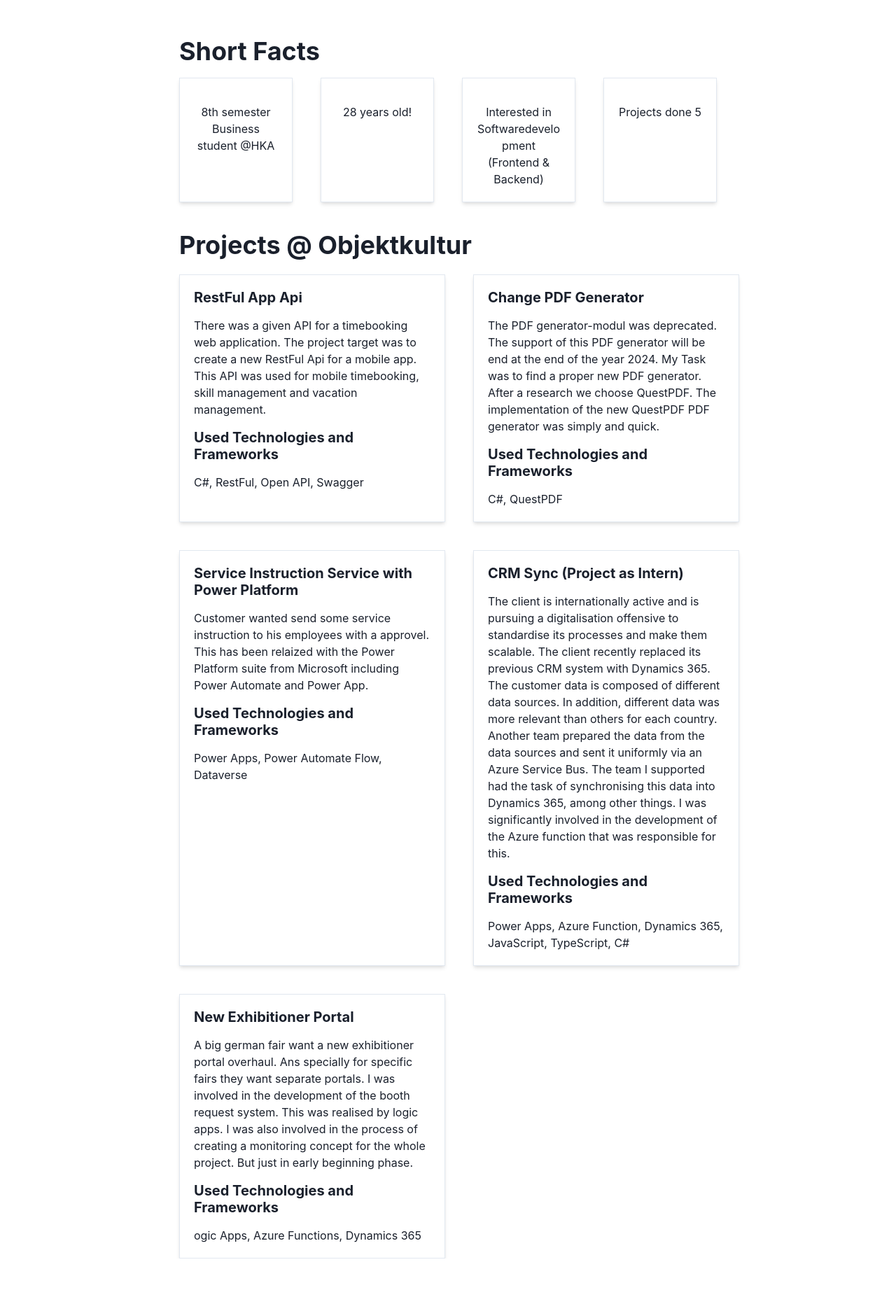
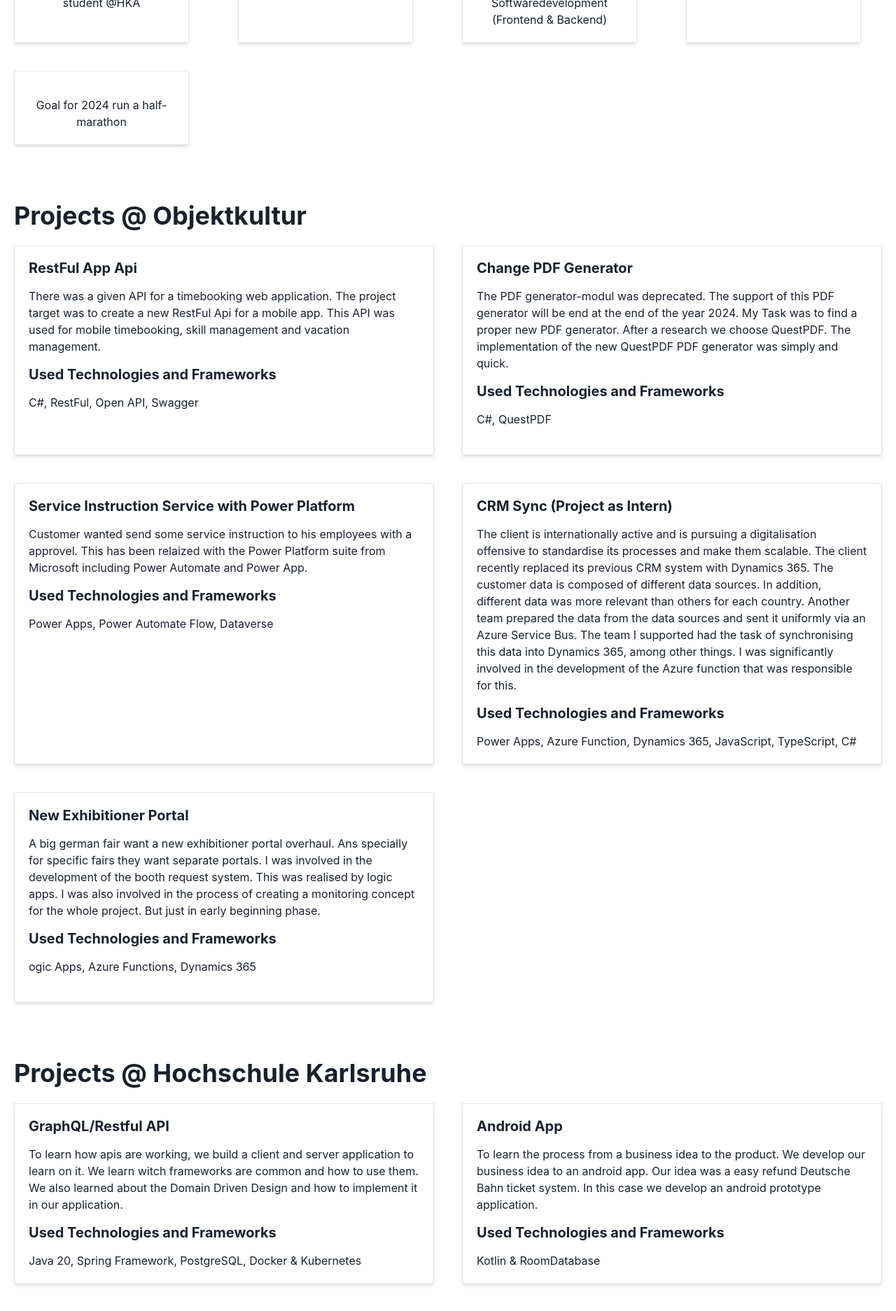
Before and after one commit to FabianFSA/MyPortfolio, a Next.js app: page / in a window 1280 px wide. Shown: the part 820-2693 px from the top of the page at 70% size. Before the commit the page ends 2618 px from the top, so only its background shows below. Built offline with nearby package versions, Linux system fonts and the light colour scheme.

Commit message:
add schoolprojects add responsiv grids

```diff
--- a/components/AboutMe.tsx
+++ b/components/AboutMe.tsx
@@ -16,18 +16,19 @@ const Facts: React.FC<{ desc: string } & BoxProps> = ({ desc, ...rest }) => (
 )
 
 const AboutMe: React.FC = () => (
-  <Box width="100%" mb={10}>
+  <Box width="100%" mb={10} p={5}>
     <Heading fontSize="12.5rem" mb="10vh">
       Hi,
       <br />
       I´m Fabian!
     </Heading>
-    <Heading mb={4}>Short Facts</Heading>
-    <SimpleGrid columns={4} spacing={10}>
+    <Heading mb={4}>Short Facts About Me</Heading>
+    <SimpleGrid minChildWidth="250px" spacing={10}>
       <Facts desc="8th semester Business student @HKA" />
       <Facts desc="28 years old!" />
       <Facts desc="Interested in Softwaredevelopment (Frontend & Backend)" />
-      <Facts desc="Projects done 5" />
+      <Facts desc="Hiking and Karting" />
+      <Facts desc='Goal for 2024 run a half-marathon' />
     </SimpleGrid>
   </Box>
 )
--- a/components/NavBar.tsx
+++ b/components/NavBar.tsx
@@ -2,15 +2,16 @@ import { HStack } from '@chakra-ui/react'
 import { EmailIcon } from '@chakra-ui/icons'
 import React from 'react'
 
-const handleEmail = () => { // eslint-disable-line @typescript-eslint/explicit-function-return-type
-  const emailAddress = 'test-email@gmail.com'
+const handleEmail = () => {
+  // eslint-disable-line @typescript-eslint/explicit-function-return-type
+  const emailAddress = 'sauerfabian.safa@gmail.com'
   const subject = 'Contact via Portvoliowebsite'
 
   window.location.href = `mailto:${emailAddress}?subject=${subject}`
 }
 
 const NavBar: React.FC = () => (
-  <HStack width="100%" mb={10}>
+  <HStack justify="flex-end" width="100%" mb={10} p={5}>
     <EmailIcon cursor="pointer" onClick={handleEmail} boxSize={'2em'} />
   </HStack>
 )
--- a/components/Projects.tsx
+++ b/components/Projects.tsx
@@ -5,7 +5,7 @@ import React from 'react'
 const Feature: React.FC<
   { title: string; desc: string; usedTechnologies: string } & BoxProps // eslint-disable-line @typescript-eslint/member-delimiter-style,@typescript-eslint/indent
 > = ({ title, desc, usedTechnologies, ...rest }) => (
-  <Box p={5} shadow="md" borderWidth="1px" {...rest}>
+  <Box p={5} shadow="md" borderWidth="1px" maxW="600px" minH="300px" {...rest}>
     <Heading fontSize="xl">{title}</Heading>
     <Text mt={4}>{desc}</Text>
     <Heading mt={4} fontSize="xl">
@@ -17,9 +17,9 @@ const Feature: React.FC<
 
 const Projects: React.FC = () => {
   return (
-    <Box w="100vh">
+    <Box width="100%" mb={10} p={5}>
       <Heading mb={5}>Projects @ Objektkultur</Heading>
-      <SimpleGrid minChildWidth="350px" spacing={10}>
+      <SimpleGrid minChildWidth="600px" spacing={10}>
         <Feature
           title="RestFul App Api"
           desc="There was a given API for a timebooking web application. The project target was to create a new RestFul Api for a mobile app. This API was used for mobile timebooking, skill management and vacation management."
--- /dev/null
+++ b/components/SchoolProjects.tsx
@@ -0,0 +1,43 @@
+import { Box, Heading, Text, SimpleGrid } from '@chakra-ui/react'
+import type { BoxProps } from '@chakra-ui/react'
+import React from 'react'
+
+const Feature: React.FC<
+  { title: string; desc: string; usedTechnologies: string } & BoxProps // eslint-disable-line @typescript-eslint/member-delimiter-style,@typescript-eslint/indent
+> = ({ title, desc, usedTechnologies, ...rest }) => (
+  <Box p={5} shadow="md" borderWidth="1px" maxW="600px" {...rest}>
+    <Heading fontSize="xl">{title}</Heading>
+    <Text mt={4}>{desc}</Text>
+    <Heading mt={4} fontSize="xl">
+      Used Technologies and Frameworks
+    </Heading>
+    <Text mt={4}>{usedTechnologies}</Text>
+  </Box>
+)
+
+const SchoolProjects: React.FC = () => {
+  return (
+    <Box width="100%" p={5}>
+      <Heading mb={5}>Projects @ Hochschule Karlsruhe</Heading>
+      <SimpleGrid minChildWidth="600px" spacing={10}>
+        <Feature
+          title="GraphQL/Restful API"
+          desc="To learn how apis are working, we build a client and server application to learn on it. We learn witch frameworks are common and how to use them. We also learned about the Domain Driven Design and how to implement it in our application."
+          usedTechnologies="Java 20, Spring Framework, PostgreSQL, Docker & Kubernetes"
+        />
+        <Feature
+          title="Android App"
+          desc="To learn the process from a business idea to the product. We develop our business idea to an android app. Our idea was a easy refund Deutsche Bahn ticket system. In this case we develop an android prototype application."
+          usedTechnologies="Kotlin & RoomDatabase"
+        />
+        <Feature
+          title="React Web App"
+          desc="The GraphQL/Rest API from the previous semester should now be made available to end users with a suitable front end. For this purpose, the project was translated into JavaScript/TypeScript and supplemented, e.g. with a Jenkins pipeline or GitHub actions."
+          usedTechnologies="JavaScript/TypeScript, Nest.js, Next.js with Chakra UI"
+        />
+      </SimpleGrid>
+    </Box>
+  )
+}
+
+export default SchoolProjects
--- a/next.config.js
+++ b/next.config.js
@@ -1,5 +1,5 @@
 module.exports = {
   output: 'export',
   reactStrictMode: true,
-  distDir: "portfolio"
+  distDir: 'portfolio',
 }
--- a/pages/index.tsx
+++ b/pages/index.tsx
@@ -1,17 +1,19 @@
 import React from 'react'
-import { ChakraProvider, Container } from '@chakra-ui/react'
+import { ChakraProvider } from '@chakra-ui/react'
 import NavBar from '../components/NavBar'
 import AboutMe from '../components/AboutMe'
 import Projects from '../components/Projects'
+import SchoolProjects from '../components/SchoolProjects'
 
 const Homepage: React.FC = () => {
   return (
     <ChakraProvider>
-      <Container minWidth="100vh">
+      <React.StrictMode>
         <NavBar />
         <AboutMe />
         <Projects />
-      </Container>
+        <SchoolProjects />
+      </React.StrictMode>
     </ChakraProvider>
   )
 }
```
